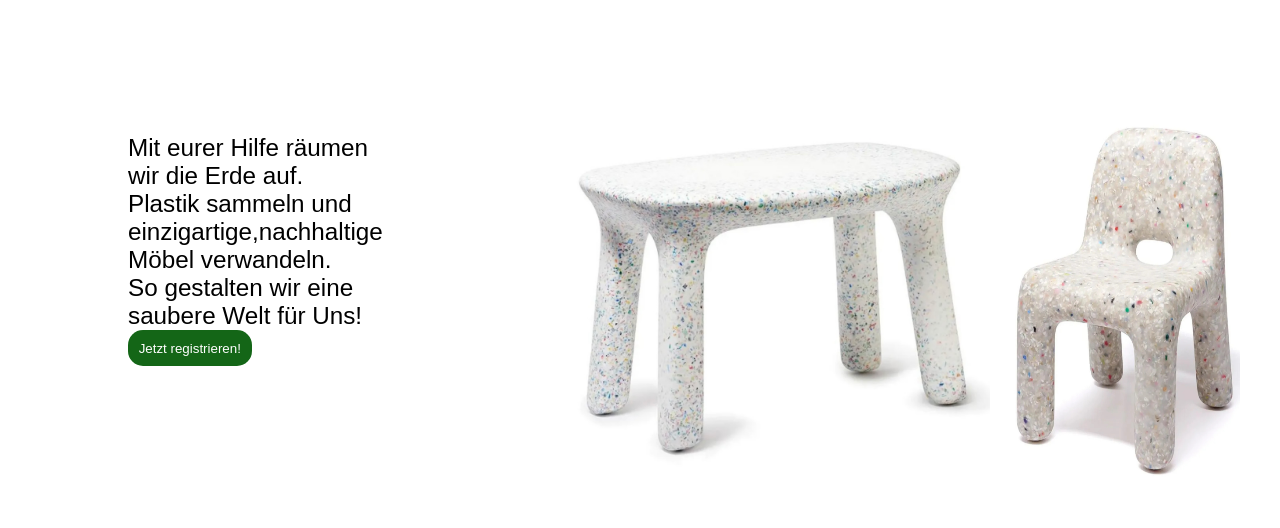
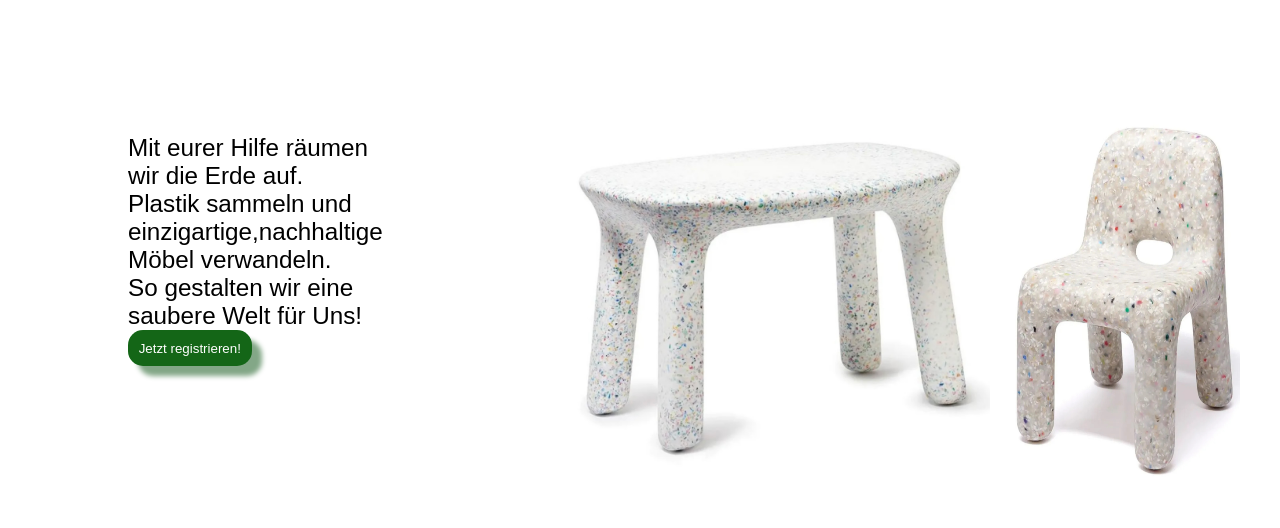
Before and after one commit to HashtagDW1/responsive_web_design_dw, a plain HTML site: page index.html in a window 1280 px wide. Shown: the part 272-800 px from the top of the page. Drawn offline with Linux system fonts and the light colour scheme.

Commit message:
shadow button

```diff
--- a/styles.css
+++ b/styles.css
@@ -122,6 +122,7 @@ nav ul li a {
     padding-top: 3%;
     color: #18701b;
     font-size:calc(36px + (50 - 16) * ((100vw - 320px) / (1600 - 320)));
+
 }
 
 
@@ -131,6 +132,7 @@ nav ul li a {
     justify-content: space-between;
     margin-left: 10%;
     margin-right: 10%;
+
 }
 
 .schrift1{
@@ -141,6 +143,8 @@ nav ul li a {
     max-width: 35%;
     transform: scale(1);
     animation: scale 3s forwards cubic-bezier(0.5, 1, 0.89, 1);
+
+
 }
 
 .register{
@@ -149,6 +153,7 @@ nav ul li a {
     border: none;
     color: white;
     padding: 0.8em;
+    box-shadow: 10px 10px 5px rgb(131, 167, 135);
 }
 
 .register:hover{
@@ -157,6 +162,7 @@ nav ul li a {
     border: none;
     color: #ffffff;
     padding: 0.8em;
+    box-shadow: 10px 10px 5px rgb(151, 153, 151);
 }
 
 span {
```
